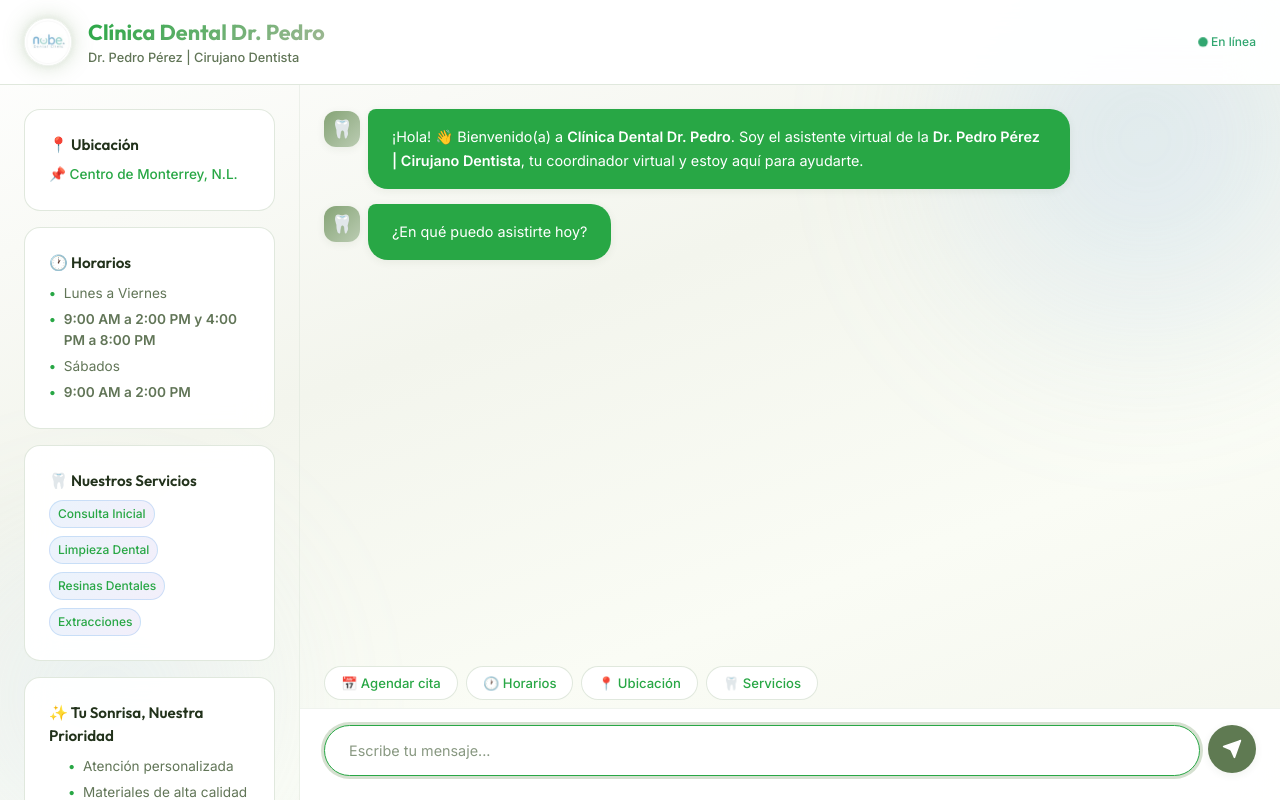
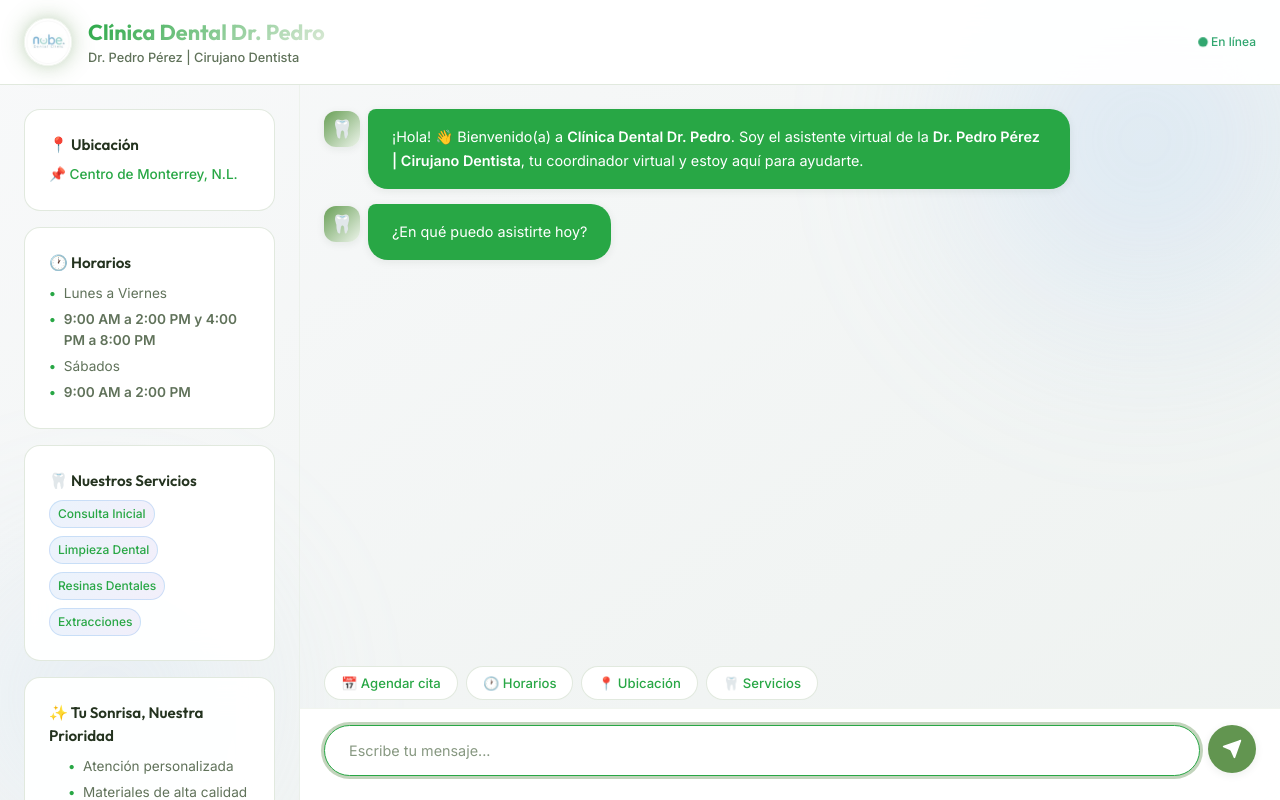
Before and after one commit to rodarteggc-png/nube, a website: page index.html in a window 1280 px wide. Drawn offline with Linux system fonts and the light colour scheme.

Commit message:
style: aplicar tema verde bosque de alto contraste y fondo neutral

```diff
--- a/doctors_db.json
+++ b/doctors_db.json
@@ -10,7 +10,7 @@
     "whatsapp": "528112219911",
     "emergencyPhone": "81 1221 9911",
     "email": "dra.avilaodontologia@gmail.com",
-    "themeColor": "hsl(100, 25%, 45%)",
+    "themeColor": "hsl(105, 35%, 38%)",
     "hours": {
       "weekdays": "10:00 AM a 1:00 PM y 2:00 PM a 7:00 PM",
       "saturday": "10:00 AM a 3:00 PM",
--- a/index.css
+++ b/index.css
@@ -1,38 +1,40 @@
 @import url('https://fonts.googleapis.com/css2?family=Inter:wght@400;500;600&family=Outfit:wght@500;600;700&display=swap');
 
 :root {
-  /* Color Palette — Stronger Green Theme for Contrast */
-  --primary: hsl(100, 25%, 45%);       /* Verde más fuerte/oscuro */
-  --primary-light: hsl(100, 20%, 55%);
-  --primary-dark: hsl(100, 30%, 32%);
-  --primary-glow: hsla(100, 25%, 45%, 0.28);
-  --accent: hsl(100, 20%, 65%);
-  --accent-light: hsl(100, 20%, 75%);
-  --accent-glow: hsla(100, 20%, 65%, 0.22);
+  /* Color Palette — High Contrast Elegant Green */
+  --primary: hsl(105, 35%, 38%);       /* Verde profundo y rico (Forest/Olive) */
+  --primary-light: hsl(105, 30%, 48%);
+  --primary-dark: hsl(105, 45%, 28%);
+  --primary-glow: hsla(105, 35%, 38%, 0.35);
+
+  --accent: hsl(105, 30%, 88%);        /* Verde salvia muy clarito para botones secundarios */
+  --accent-light: hsl(105, 30%, 94%);
+  --accent-glow: hsla(105, 30%, 88%, 0.4);
+
   --success: hsl(152, 55%, 42%);
   --warning: hsl(38, 90%, 55%);
   --danger: hsl(0, 70%, 58%);
 
   /* Surfaces */
-  --bg-gradient: linear-gradient(160deg, #FFFFFF 0%, #F3F5ED 40%, #FAFCF5 70%, #F3F5ED 100%);
+  --bg-gradient: linear-gradient(145deg, #F8F9FA 0%, #EEF2F0 100%); /* Fondo neutro, limpio y brillante */
   --surface: hsla(0, 0%, 100%, 0.95);
-  --surface-solid: hsl(0, 0%, 100%);
-  --surface-hover: #F3F5ED;
+  --surface-solid: #FFFFFF;
+  --surface-hover: #F2F6F1;
   --surface-bot: var(--primary);
-  --surface-user: hsl(100, 20%, 40%);
+  --surface-user: hsl(105, 30%, 45%);
 
   /* Text */
-  --text: hsl(100, 30%, 15%);           /* Verde muy oscuro casi negro */
-  --text-secondary: hsl(100, 15%, 40%);
-  --text-on-primary: #ffffff;
-  --text-muted: hsl(100, 10%, 55%);
+  --text: hsl(105, 25%, 16%);           /* Texto principal muy oscuro */
+  --text-secondary: hsl(105, 12%, 40%);
+  --text-on-primary: #ffffff;           /* Blanco puro sobre el verde fuerte */
+  --text-muted: hsl(105, 10%, 55%);
 
   /* Borders & Effects */
-  --border: hsla(100, 20%, 75%, 0.45);
-  --border-light: hsla(100, 20%, 85%, 0.38);
-  --shadow-sm: 0 2px 8px hsla(100, 40%, 20%, 0.07);
-  --shadow-md: 0 8px 24px hsla(100, 40%, 20%, 0.11);
-  --shadow-lg: 0 16px 48px hsla(100, 40%, 20%, 0.15);
+  --border: hsla(105, 20%, 82%, 0.6);
+  --border-light: hsla(105, 20%, 90%, 0.5);
+  --shadow-sm: 0 2px 8px hsla(105, 40%, 15%, 0.08);
+  --shadow-md: 0 8px 24px hsla(105, 40%, 15%, 0.12);
+  --shadow-lg: 0 16px 48px hsla(105, 40%, 15%, 0.18);
   --shadow-glow: 0 0 20px var(--primary-glow);
   --glass-blur: blur(16px);
   --glass-blur-strong: blur(24px);
```
